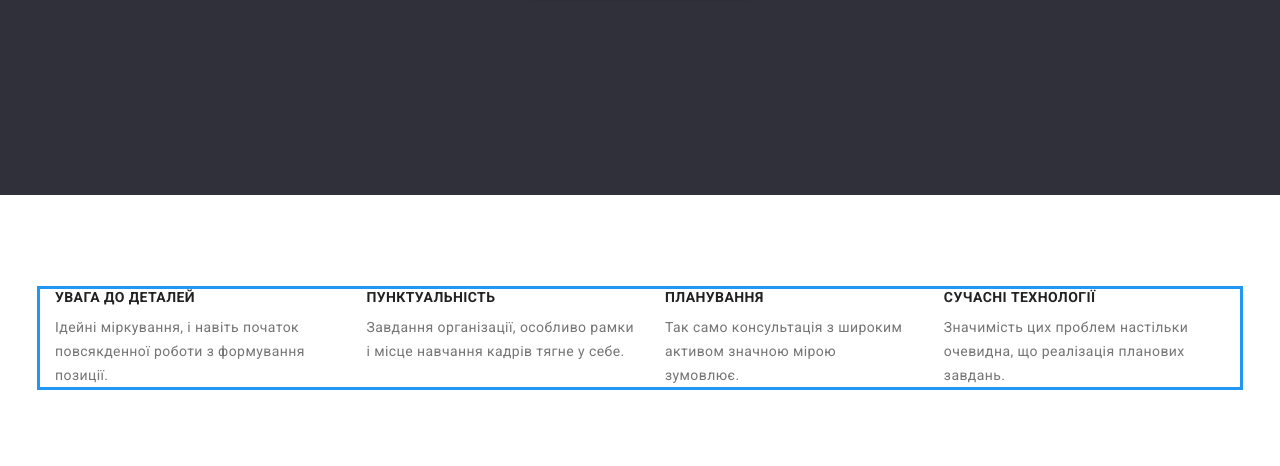
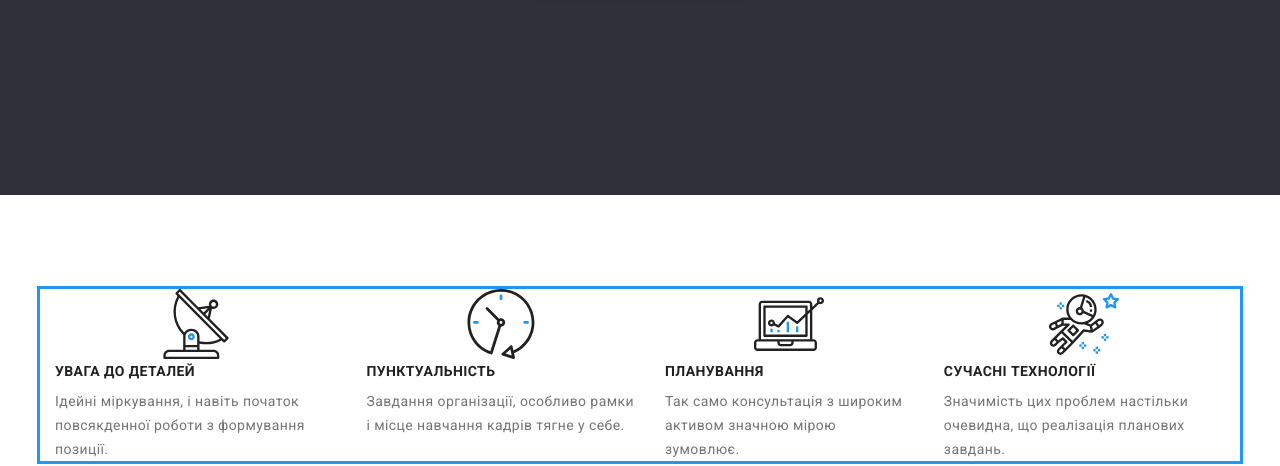
Before and after one commit to ivanBastion/WEBISTUDIT, a plain HTML site: page index.html in a window 1280 px wide. Shown: the part 490-956 px from the top of the page. Drawn offline with nearby package versions, Linux system fonts and the light colour scheme.

Commit message:
privet.html

```diff
--- /dev/null
+++ b/css/settings.json
@@ -0,0 +1,3 @@
+{
+    "liveServer.settings.port": 5501
+}
--- a/css/style.css
+++ b/css/style.css
@@ -157,6 +157,52 @@ body {
     flex-direction: row;
     gap: 30px;
 }
+
+.pages-list_advent>:first-child::before{
+         content: "";
+         display: inline-block;
+         background-image: url("/img/antenna 1.svg")  ;
+         background-position: 50% 50% ;
+         width: 100%;
+         height: 70px;
+         background-repeat: no-repeat;
+
+
+       }
+
+       .pages-list_advent>:nth-child(2):before {
+
+        content: "";
+         display: inline-block;
+         background-image: url("/img/clock 1.svg")  ;
+         background-position: 50% 50% ;
+         width: 100%;
+         height: 70px;
+         background-repeat: no-repeat;
+
+
+      }
+      .pages-list_advent>:nth-child(3):before {
+
+        content: "";
+         display: inline-block;
+         background-image: url("/img/diagram 1.svg")  ;
+         background-position: 50% 50% ;
+         width: 100%;
+         height: 70px;
+         background-repeat: no-repeat;
+      }
+      .pages-list_advent>:last-child::before {
+
+        content: "";
+         display: inline-block;
+         background-image: url("/img/astronaut 1.svg")  ;
+         background-position: 50% 50% ;
+         width: 100%;
+         height: 70px;
+         background-repeat: no-repeat;
+      }
+
 
 .advent-text {
     margin-top: 10px;
--- a/index.html
+++ b/index.html
@@ -62,21 +62,21 @@
         <section class="advent">
             <div class="container advent-box">
                 <ul class="pages-list_advent">
-                    <li class="pages-item-advent">
+                    <li class="advent-item1">
                         <h3>увага до деталей</h3>
                         <p class="advent-text">Ідейні міркування, і навіть початок повсякденної роботи з формування
                             позиції.</p>
                     </li>
-                    <li class="advent-item">
+                    <li class="advent-item2">
                         <h3>пунктуальність</h3>
                         <p class="advent-text">Завдання організації, особливо рамки і місце навчання кадрів тягне у
                             себе.</p>
                     </li>
-                    <li class="advent-item">
+                    <li class="advent-item3">
                         <h3>планування</h3>
                         <p class="advent-text">Так само консультація з широким активом значною мірою зумовлює.</p>
                     </li>
-                    <li class="advent-item">
+                    <li class="advent-item4">
                         <h3>сучасні технології</h3>
                         <p class="advent-text">Значимість цих проблем настільки очевидна, що реалізація планових
                             завдань.</p>
```
Also changed, not shown: img/antenna 1.svg (added), img/astronaut 1.svg (added), img/clock 1.svg (added), img/diagram 1.svg (added).
